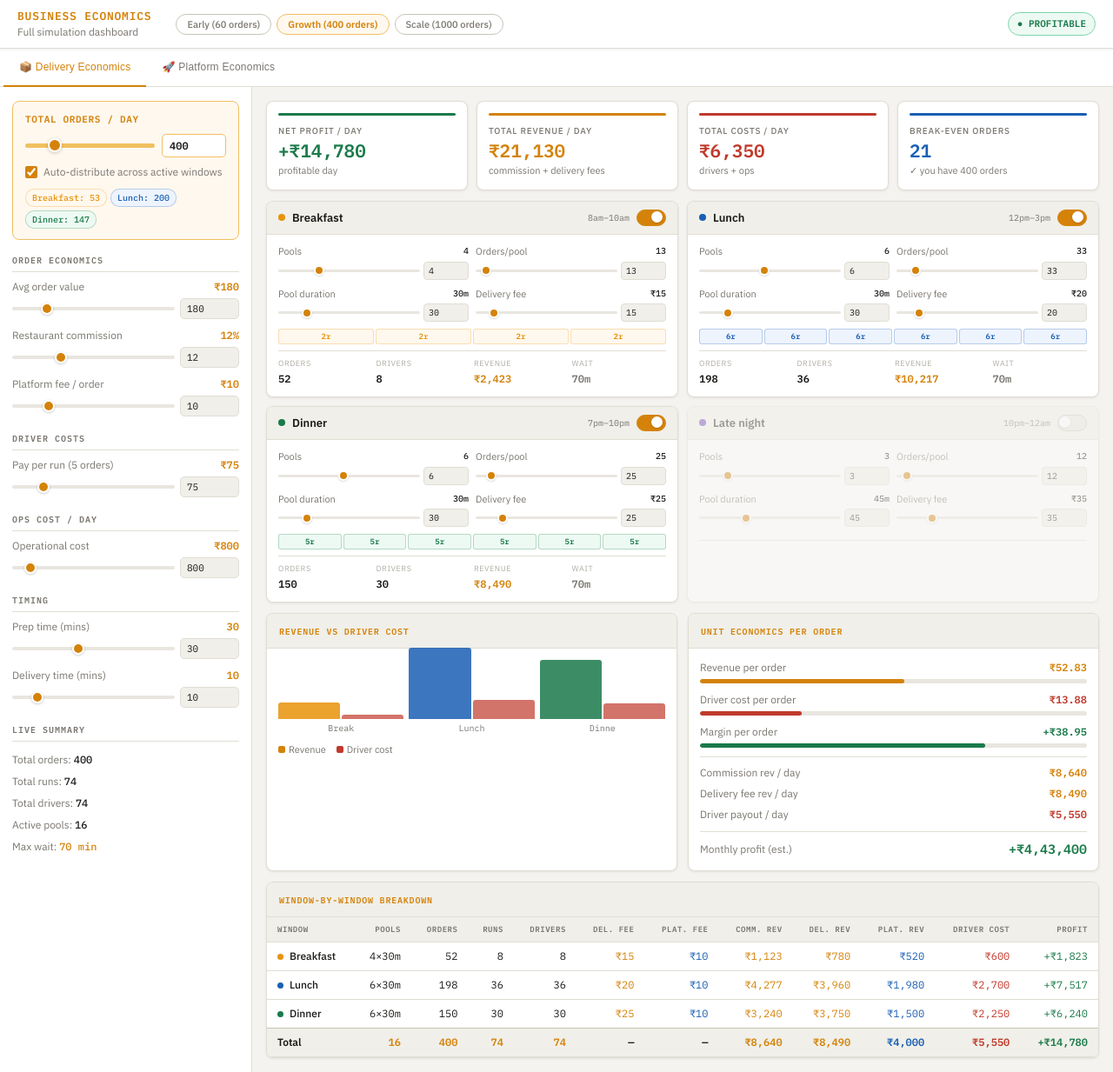
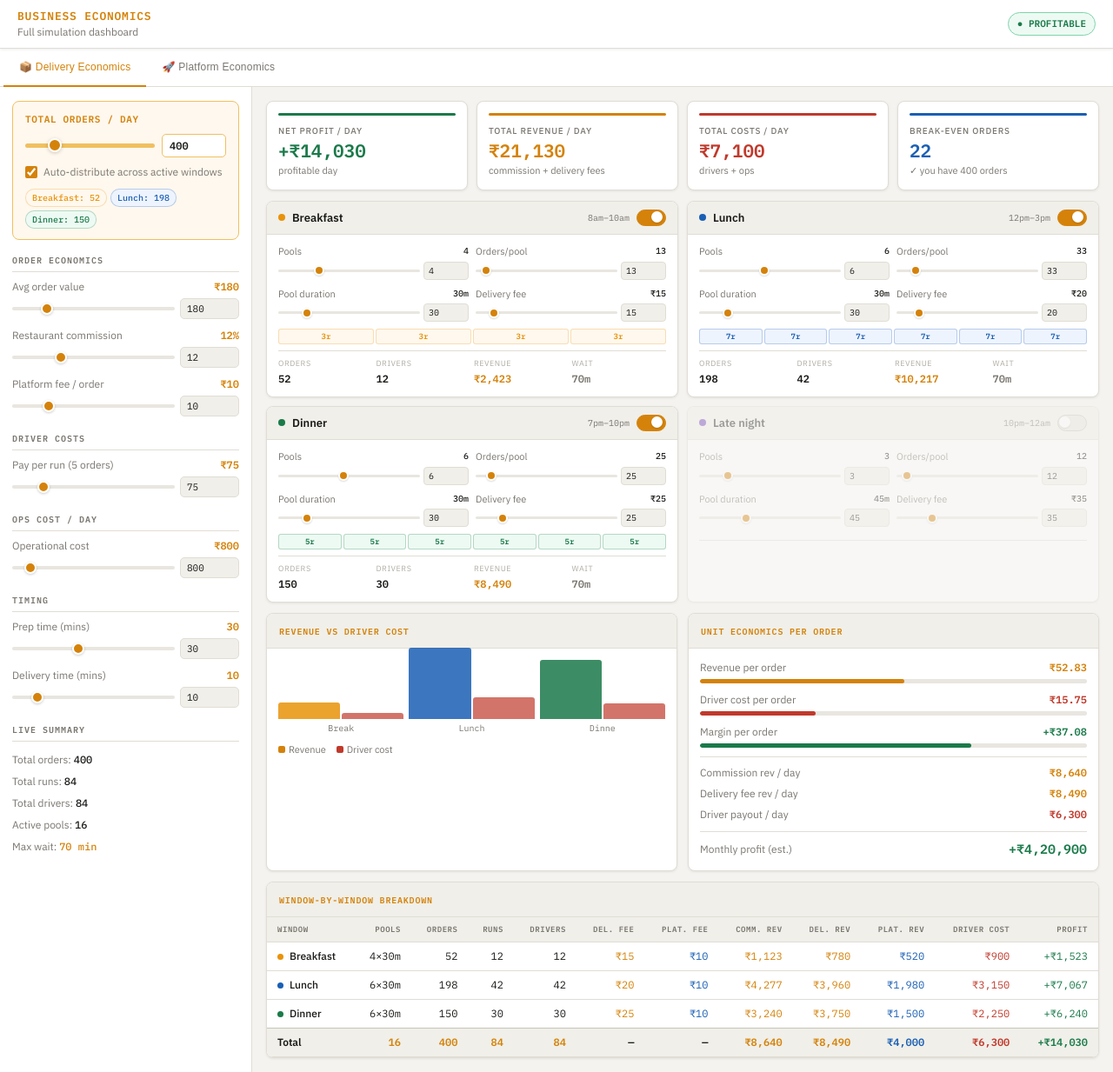
Before and after one commit to Aryan-yadav15/KhaoGully-economics-dashboard, a plain HTML site: page index.html in a window 1280 px wide. Shown: the whole page at 87% size. Drawn offline with Linux system fonts and the light colour scheme.

Commit message:
Refactor cost calculations and update HTML structure

```diff
--- a/index.html
+++ b/index.html
@@ -161,11 +161,6 @@ tbody tr:hover{background:var(--bg3);}
 
 <div class="topbar">
   <div><div class="topbar-title">BUSINESS ECONOMICS</div><div class="topbar-sub">Full simulation dashboard</div></div>
-  <div class="sc-btns">
-    <button class="sc-btn" onclick="loadScenario('early',this)">Early (60 orders)</button>
-    <button class="sc-btn active" onclick="loadScenario('growth',this)">Growth (400 orders)</button>
-    <button class="sc-btn" onclick="loadScenario('scale',this)">Scale (1000 orders)</button>
-  </div>
   <div class="top-pill" id="top-pill">● PROFITABLE</div>
 </div>
 
@@ -351,7 +346,7 @@ tbody tr:hover{background:var(--bg3);}
   <!-- PLATFORM TAB -->
   <div class="tab-content" id="tab-platform">
     <div class="metrics" style="grid-template-columns:repeat(5,1fr)">
-      <div class="metric"><div class="metric-bar" style="background:var(--amber)"></div><div class="metric-label">Monthly revenue</div><div class="metric-val" id="pm-rev">—</div><div class="metric-sub">commission income</div></div>
+      <div class="metric"><div class="metric-bar" style="background:var(--amber)"></div><div class="metric-label">Monthly revenue</div><div class="metric-val" id="pm-rev">—</div><div class="metric-sub">commission + delivery + platform fees</div></div>
       <div class="metric"><div class="metric-bar" style="background:var(--green)"></div><div class="metric-label">Monthly profit</div><div class="metric-val" id="pm-profit">—</div><div class="metric-sub" id="pm-profit-sub">—</div></div>
       <div class="metric"><div class="metric-bar" style="background:var(--blue)"></div><div class="metric-label">ARPU / month</div><div class="metric-val" id="pm-arpu">—</div><div class="metric-sub">avg revenue per user</div></div>
       <div class="metric"><div class="metric-bar" style="background:var(--purple)"></div><div class="metric-label">Customer LTV</div><div class="metric-val" id="pm-ltv">—</div><div class="metric-sub" id="pm-ltv-sub">—</div></div>
@@ -389,10 +384,15 @@ tbody tr:hover{background:var(--bg3);}
       </div>
       <div class="plat-card">
         <div class="plat-card-title">Cost structure / month</div>
+        <div class="prow" style="font-size:11px;color:var(--muted2);border-bottom:none">Variable costs (from delivery)</div>
+        <div class="prow">Driver payouts<span class="pval neg" id="pp-drivercost">—</span></div>
+        <div class="prow">Daily ops (×30)<span class="pval neg" id="pp-dailyops">—</span></div>
+        <div class="prow">Payment gateway (~2%)<span class="pval neg" id="pp-gateway">—</span></div>
+        <div class="prow" style="font-size:11px;color:var(--muted2);border-bottom:none;margin-top:4px">Fixed costs</div>
         <div class="prow">Marketing / ads<span class="pval neg" id="pp-mktg">—</span></div>
         <div class="prow">Tech infrastructure<span class="pval neg" id="pp-infra">—</span></div>
         <div class="prow">Ops / salaries<span class="pval neg" id="pp-platops">—</span></div>
-        <div class="prow" style="font-weight:600">Total costs<span class="pval neg" id="pp-totalcost">—</span></div>
+        <div class="prow" style="font-weight:600;border-top:1px solid var(--border);margin-top:4px;padding-top:6px">Total costs<span class="pval neg" id="pp-totalcost">—</span></div>
         <div class="prow">Total revenue<span class="pval amb" id="pp-totalrev">—</span></div>
         <div class="prow" style="border-bottom:none;font-weight:600">Net profit<span class="pval" id="pp-netprofit">—</span></div>
       </div>
@@ -487,17 +487,33 @@ function distributeOrders(total){
   const badges=document.getElementById('dist-badges');
   badges.innerHTML='';
   activeWins.forEach(w=>{
-    const winOrders=Math.max(5,Math.round(total*(w.share/totalShare)));
-    const perPool=Math.max(1,Math.round(winOrders/ws[w.id].p));
-    ws[w.id].o=perPool;
-    // update number inputs and sliders for that window
+    const winOrders = Math.max(1, Math.round(total * (w.share / totalShare)));
+    // auto-scale pools down so orders/pool stays meaningful (min 5/pool = 1 full run)
+    const maxPools  = Math.max(1, Math.floor(winOrders / 5));
+    const newPools  = Math.min(ws[w.id].p, maxPools);
+    ws[w.id].p = newPools;
+    const perPool   = Math.max(1, Math.round(winOrders / newPools));
+    ws[w.id].o = perPool;
+
+    // sync pool count inputs
+    const pni=document.getElementById('wni-p-'+w.id);
+    const psi=document.getElementById('wsi-p-'+w.id);
+    const pvl=document.getElementById('wvp-'+w.id);
+    if(pni)pni.value=newPools;
+    if(pvl)pvl.textContent=newPools;
+    if(psi)psi.value=newPools;
+
+    // sync orders/pool inputs
     const ni=document.getElementById('wni-o-'+w.id);
     const si=document.getElementById('wsi-o-'+w.id);
     const lbl=document.getElementById('wvo-'+w.id);
     if(ni)ni.value=perPool;
     if(lbl)lbl.textContent=perPool;
     if(si){if(perPool>Number(si.max))si.max=perPool*2;si.value=perPool;}
-    badges.innerHTML+=`<span class="dist-badge" style="background:${WINS.find(ww=>ww.id===w.id).bg};color:${WINS.find(ww=>ww.id===w.id).dot};border:1px solid ${WINS.find(ww=>ww.id===w.id).dot}44">${w.name}: ${winOrders}</span>`;
+
+    const actual = perPool * newPools;
+    const ww = WINS.find(ww=>ww.id===w.id);
+    badges.innerHTML+=`<span class="dist-badge" style="background:${ww.bg};color:${ww.dot};border:1px solid ${ww.dot}44">${w.name}: ${actual}</span>`;
   });
 }
 
@@ -569,13 +585,13 @@ function recalcD(){
   WINS.forEach(w=>{
     const s=ws[w.id];
     if(!s.on){res.push({...w,on:false});return;}
-    const wO=s.p*s.o,wR=s.p*Math.floor(s.o/5);
+    const wO=s.p*s.o,wR=s.p*Math.ceil(s.o/5);  // ceil: partial batch still needs a driver
     const cR=wO*aov*comm,dR=wO*s.f,pR=wO*platfee,dc=wR*dpay,wait=s.d+prep+dtime;
     tO+=wO;tR+=wR;tP+=s.p;tD+=wR;tC+=cR;tDel+=dR;tPlatRev+=pR;tDC+=dc;
     if(wait>maxW)maxW=wait;
     res.push({...w,on:true,wO,wR,cR,dR,pR,dc,wp:cR+dR+pR-dc,s,wait});
     const strip=document.getElementById('wstrip-'+w.id);
-    if(strip){let p='';for(let i=0;i<s.p;i++)p+=`<div class="ppill" style="background:${w.bg};color:${w.dot};border:1px solid ${w.dot}44">${Math.floor(s.o/5)}r</div>`;strip.innerHTML=p;}
+    if(strip){let p='';for(let i=0;i<s.p;i++)p+=`<div class="ppill" style="background:${w.bg};color:${w.dot};border:1px solid ${w.dot}44">${Math.ceil(s.o/5)}r</div>`;strip.innerHTML=p;}
     const stats=document.getElementById('wstats-'+w.id);
     if(stats)stats.innerHTML=`<div><div class="ws-label">Orders</div><div class="ws-val">${wO}</div></div><div><div class="ws-label">Drivers</div><div class="ws-val">${wR}</div></div><div><div class="ws-label">Revenue</div><div class="ws-val" style="color:var(--amber)">₹${ri(cR+dR+pR)}</div></div><div><div class="ws-label">Wait</div><div class="ws-val" style="color:var(--muted)">${wait}m</div></div>`;
   });
@@ -584,7 +600,7 @@ function recalcD(){
   const be=mpo>0?Math.ceil(opcost/mpo):999999;
 
   // save snapshot for platform tab
-  delivSnap={tO,tC,tDel,tPlat:tPlatRev,dailyRev:tRev};
+  delivSnap={tO,tC,tDel,tPlat:tPlatRev,dailyRev:tRev,tDC,opcost};
 
   S('m-profit',(net>=0?'+':'')+'₹'+ri(net),net>=0?'var(--green)':'var(--red)');
   S('m-profit-sub',net>=0?'profitable day':'losing — adjust levers');
@@ -642,8 +658,14 @@ function recalcP(){
   const ratio   = cac > 0 ? ltv/cac : 0;
   const payback = arpu > 0 ? cac/arpu : 0;
 
-  // ── Costs & profit ──
-  const totalCosts = mktg + infra + platops;
+  // ── Variable costs (from delivery) ──
+  const monthlyDriverCost = (delivSnap.tDC || 0) * 30;
+  const monthlyOpsCost    = (delivSnap.opcost || 0) * 30;
+  const gmv               = dailyOrders * gv('aov') * 30;  // gross merchandise value
+  const gatewayCost       = gmv * 0.02;  // Razorpay ~2%
+
+  // ── Total costs & profit ──
+  const totalCosts = monthlyDriverCost + monthlyOpsCost + gatewayCost + mktg + infra + platops;
   const netP       = totalRev - totalCosts;
 
   // ── Churn / growth ──
@@ -691,7 +713,11 @@ function recalcP(){
   const rrl=document.getElementById('pp-ratio-label');
   if(rrl){rrl.textContent=ratio>=3?'Healthy':ratio>=1?'Warning':'Critical';rrl.style.color=rC;}
 
-  // costs
+  // costs — variable
+  S('pp-drivercost','₹'+ri(monthlyDriverCost));
+  S('pp-dailyops','₹'+ri(monthlyOpsCost));
+  S('pp-gateway','₹'+ri(gatewayCost));
+  // costs — fixed
   S('pp-mktg','₹'+ri(mktg));
   S('pp-infra','₹'+ri(infra));
   S('pp-platops','₹'+ri(platops));
@@ -712,14 +738,17 @@ function recalcP(){
       <div class="prow" style="border-bottom:none">Annual profit<span class="pval ${netP>=0?'pos':'neg'}">${netP>=0?'+':''}₹${ri(netP*12)}</span></div>`;
   }
 
-  // P&L table — 3 revenue lines now
+  // P&L table — revenue + all costs
   const items=[
-    {n:'Commission revenue',     c:'Revenue', v:monthlyCommRev,  s:1},
-    {n:'Delivery fee revenue',   c:'Revenue', v:monthlyDelivRev, s:1},
-    {n:'Platform fee revenue',   c:'Revenue', v:monthlyPlatRev,  s:1},
-    {n:'Marketing / ads',        c:'Cost',    v:mktg,            s:-1},
-    {n:'Tech infrastructure',    c:'Cost',    v:infra,           s:-1},
-    {n:'Ops / salaries',         c:'Cost',    v:platops,         s:-1},
+    {n:'Commission revenue',     c:'Revenue',       v:monthlyCommRev,     s:1},
+    {n:'Delivery fee revenue',   c:'Revenue',       v:monthlyDelivRev,    s:1},
+    {n:'Platform fee revenue',   c:'Revenue',       v:monthlyPlatRev,     s:1},
+    {n:'Driver payouts',         c:'Variable cost', v:monthlyDriverCost,  s:-1},
+    {n:'Daily operations (×30)', c:'Variable cost', v:monthlyOpsCost,     s:-1},
+    {n:'Payment gateway (~2%)',  c:'Variable cost', v:gatewayCost,        s:-1},
+    {n:'Marketing / ads',        c:'Fixed cost',    v:mktg,               s:-1},
+    {n:'Tech infrastructure',    c:'Fixed cost',    v:infra,              s:-1},
+    {n:'Ops / salaries',         c:'Fixed cost',    v:platops,            s:-1},
   ];
   const pb=document.getElementById('pl-body');pb.innerHTML='';
   items.forEach(it=>{
```
